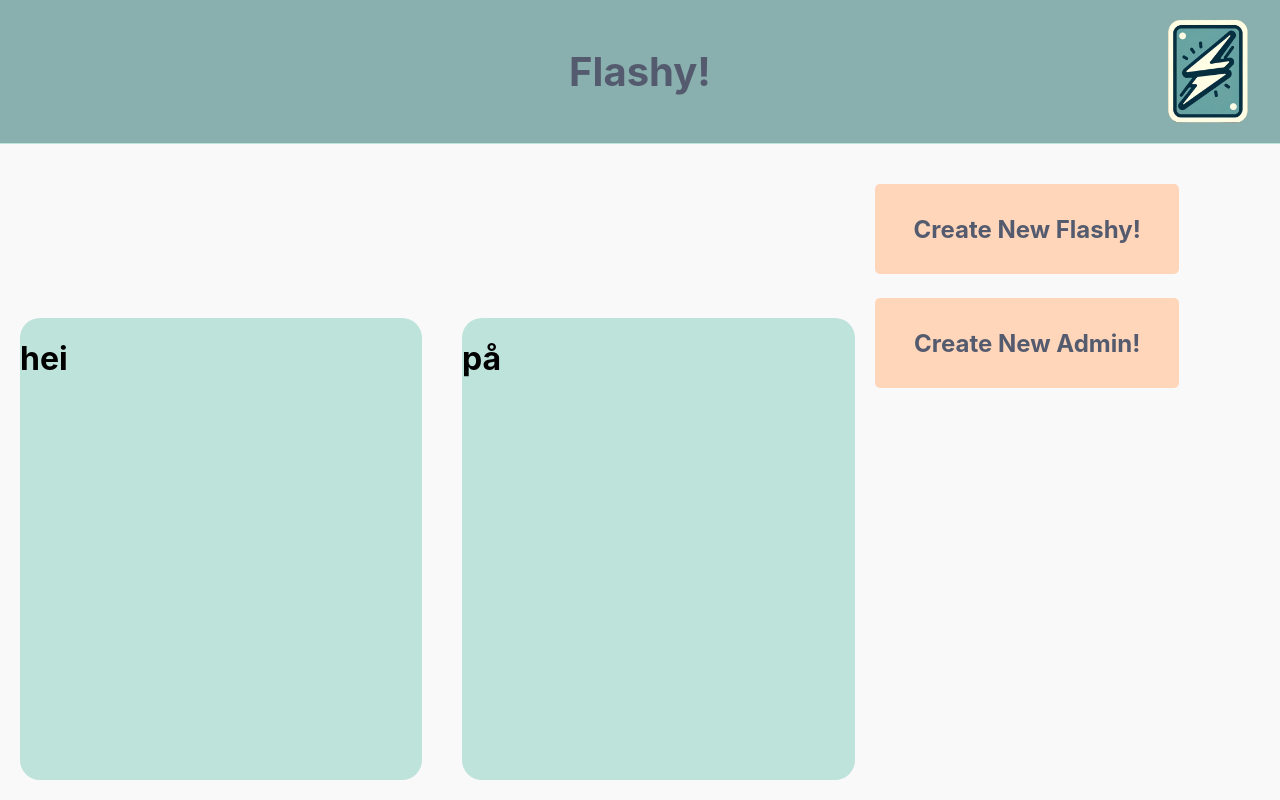
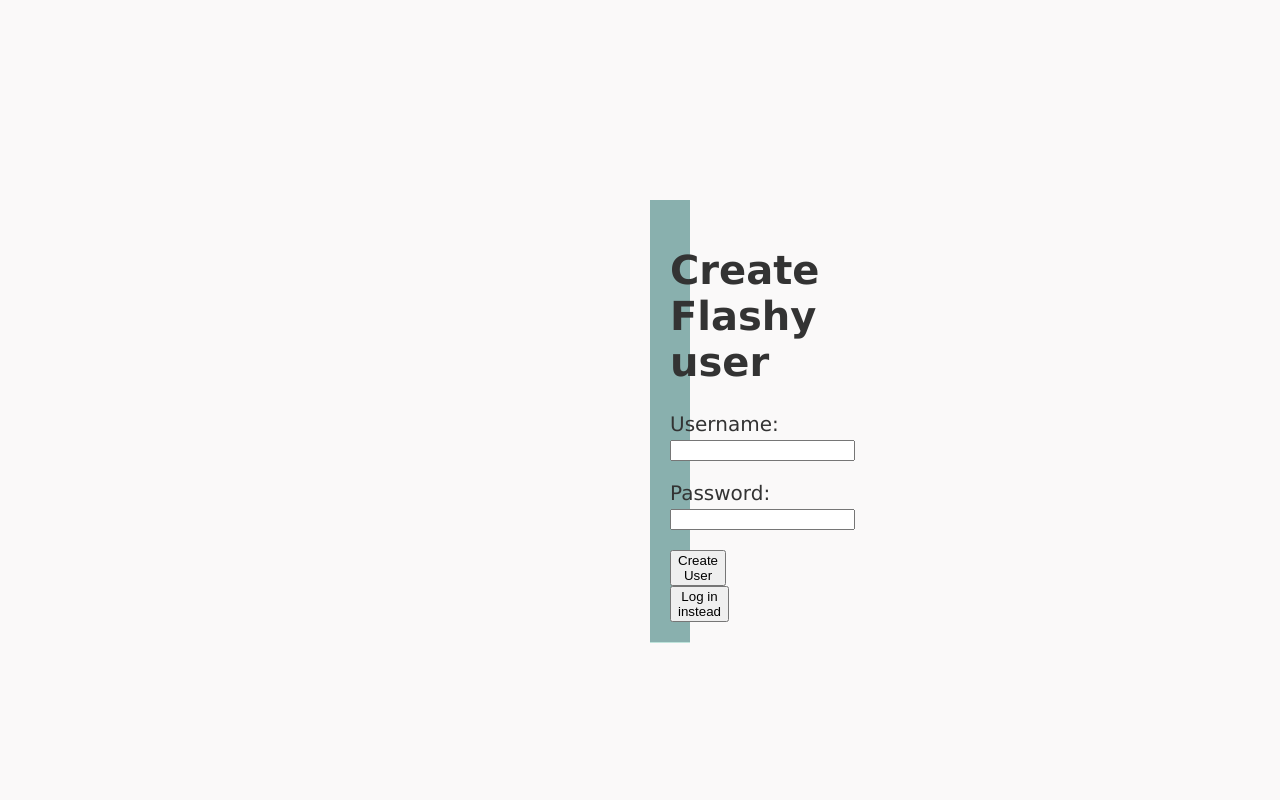
Before and after one commit to ThomasHWik/Flashy-frontend, a React (Create React App) app: page /createUser in a window 1280 px wide. Built offline with nearby package versions, Linux system fonts and the light colour scheme.

Commit message:
Resolve "login/create user start page"

```diff
--- a/src/App.js
+++ b/src/App.js
@@ -1,11 +1,13 @@
 import './App.css';
-import { BrowserRouter as Router, Routes, Route, Link } from 'react-router-dom';
+import { BrowserRouter as Router, Routes, Route} from 'react-router-dom';
 import BrowseFlashy from './components/browseFlashy';
 import Profile from './components/profile';
 import Header from './components/header';
 import Home from './components/home';
 import CreateFlashy from './components/createFlashy';
 import CreateAdmin from './components/createAdmin';
+import Login from './components/login';
+import CreateUser from './components/createUser';
 
 function App() {
   return (
@@ -32,8 +34,7 @@ function App() {
           } />
           <Route path="*" element={
             <>
-              <Header header="Flashy!"/>
-              <Home />
+              <Login />
             </>
           } />
           <Route path="/createFlashy" element={
@@ -48,6 +49,11 @@ function App() {
               <CreateAdmin />
             </>
           } />
+          <Route path="/createUser" element={
+            <>
+              <CreateUser />
+            </>
+          } />
         </Routes>
       </div>
     </Router>
--- /dev/null
+++ b/src/components/createUser.js
@@ -0,0 +1,20 @@
+import React from "react";
+import './css/createUser.css';
+
+function CreateUser() {
+
+    return (
+        <div className="createUser">
+            <h1>Create Flashy user</h1>
+            <p>Username: <input type="text"></input></p>
+            <p>Password: <input type="text"></input></p>
+            <button>Create User</button>
+            <a href="/login">
+                <button>Log in instead</button>
+            </a>
+
+        </div>
+    )
+}
+
+export default CreateUser
--- /dev/null
+++ b/src/components/css/createUser.css
@@ -0,0 +1,12 @@
+.createUser {
+    background-color: #89B0AE;
+    padding: 20px;
+    text-align: center;
+    font-size: 20px;
+    color: #333;
+    border-bottom: 1px solid #BEE3DB;
+    margin-top: 200px;
+    margin-left: 650px;
+    margin-right: 650px;
+    font-family: 'Lucida Sans', 'Lucida Sans Regular', 'Lucida Grande', 'Lucida Sans Unicode', Geneva, Verdana, sans-serif;
+}
--- a/src/components/header.js
+++ b/src/components/header.js
@@ -6,7 +6,7 @@ function Header(props) {
     return (
         <div className="header">
             <h1><a className="homeLink" href="home">{props.header}</a></h1>
-            <img className="logo" src={logo}/>
+            <img className="logo" src={logo} alt="not suppoerted"/>
         </div>
     )
 }
--- a/src/components/login.js
+++ b/src/components/login.js
@@ -9,6 +9,9 @@ function Login() {
             <p>Username: <input type="text"></input></p>
             <p>Password: <input type="text"></input></p>
             <button>Log in</button>
+            <a href="/createUser">
+                <button>Not user yet?</button>
+            </a>
         </div>
     )
 }
```
